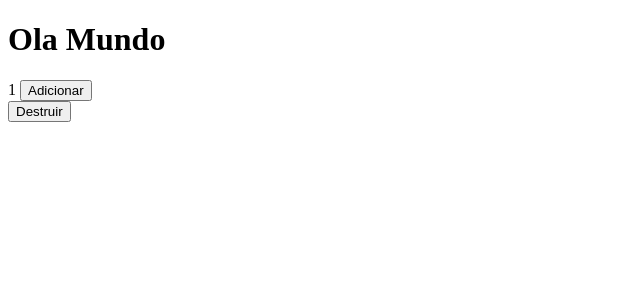
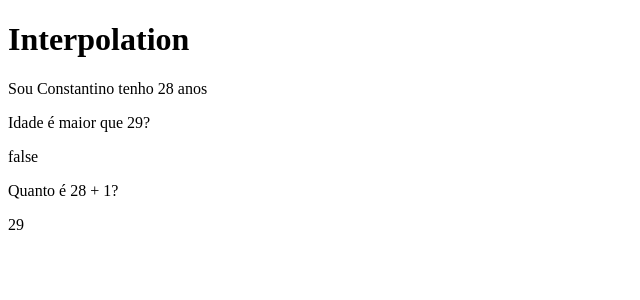
Before and after one commit to Constantinoi/EnsinoAngular, an Angular app: page / in a window 1280 px wide. Shown: the top 300 px of the page, without its empty margins (0-640 px from the left). Built offline with nearby package versions, Linux system fonts and the light colour scheme.

Commit message:
Interpolation

```diff
--- a/src/app/app.component.ts
+++ b/src/app/app.component.ts
@@ -3,46 +3,16 @@ import { AfterContentChecked, AfterContentInit, AfterViewChecked, AfterViewInit,
 @Component({
   selector: 'app-root',
   template:`
-  <app-title title="Ola Mundo" *ngIf="destruir"></app-title>
-  {{valor}}
-  <button (click)="adicionar()">Adicionar</button>
-  <br>
-  <button  (click)="destruirComponent()">Destruir</button>
+  <app-data-bing></app-data-bing>
   <router-outlet></router-outlet>
   `
 })
-export class AppComponent implements OnInit, DoCheck,AfterContentInit,AfterContentChecked,AfterViewInit,AfterViewChecked {
-  public destruir:boolean = true;
-  public valor:number = 1;
+export class AppComponent implements OnInit{
 
   constructor(){}
 
-  public destruirComponent(){
-    this.destruir = false;
+  ngOnInit(): void {
+
   }
 
-  public adicionar():number{
-    return this.valor +=1;
-  }
-
-  ngOnInit(): void {
-    setTimeout(()=> {
-      console.log(1)
-    },5000)
-  }
-  ngDoCheck(): void {
-    console.log("ngDoCheck")
-  }
-  ngAfterContentInit(): void {
-    console.log("ngAfterContentInit")
-  }
-  ngAfterContentChecked(): void {
-    console.log("ngAfterContentChecked")
-  }
-  ngAfterViewInit(): void {
-    console.log("ngAfterViewInit")
-  }
-  ngAfterViewChecked(): void {
-    console.log("ngAfterViewChecked")
-  }
 }
--- a/src/app/app.module.ts
+++ b/src/app/app.module.ts
@@ -4,11 +4,13 @@ import { BrowserModule } from '@angular/platform-browser';
 import { AppRoutingModule } from './app-routing.module';
 import { AppComponent } from './app.component';
 import { TitleComponent } from './title/title.component';
+import { DataBingComponent } from './data-bing/data-bing.component';
 
 @NgModule({
   declarations: [
     AppComponent,
-    TitleComponent
+    TitleComponent,
+    DataBingComponent
   ],
   imports: [
     BrowserModule,
--- /dev/null
+++ b/src/app/data-bing/data-bing.component.html
@@ -0,0 +1,6 @@
+<h1>Interpolation</h1>
+<p>Sou {{ nome }} tenho {{idade}} anos</p>
+<p>Idade é maior que 29?</p>
+<p>{{idade > 29}}</p>
+<p>Quanto é {{idade}} + 1?</p>
+<p>{{idade+1}}</p>
--- /dev/null
+++ b/src/app/data-bing/data-bing.component.ts
@@ -0,0 +1,18 @@
+import { Component, OnInit } from '@angular/core';
+
+@Component({
+  selector: 'app-data-bing',
+  templateUrl: './data-bing.component.html',
+  styleUrls: ['./data-bing.component.scss']
+})
+export class DataBingComponent implements OnInit {
+
+  public nome :string = "Constantino";
+  public idade:number = 28;
+
+  constructor() { }
+
+  ngOnInit(): void {
+  }
+
+}
```
Also changed, not shown: src/app/data-bing/data-bing.component.scss (added), 1 other file (tests, documents, lock files or other folders).
